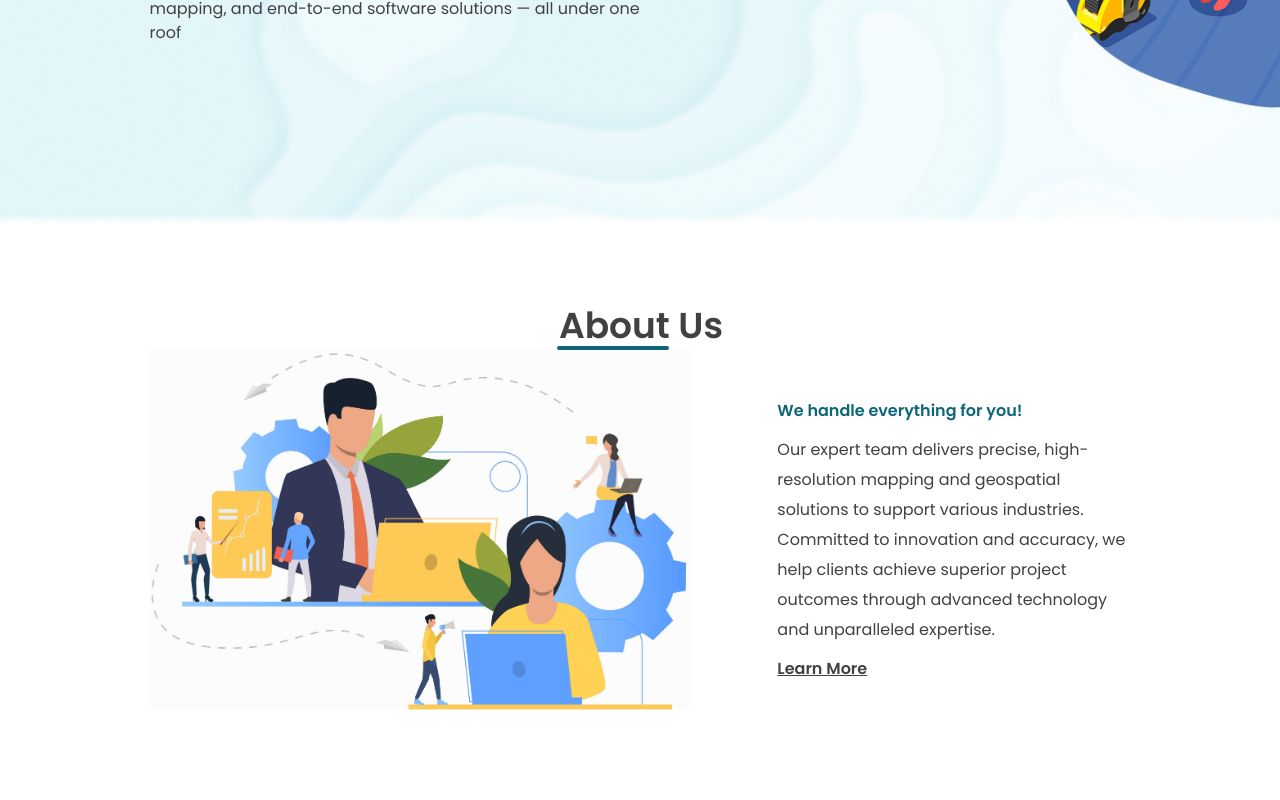
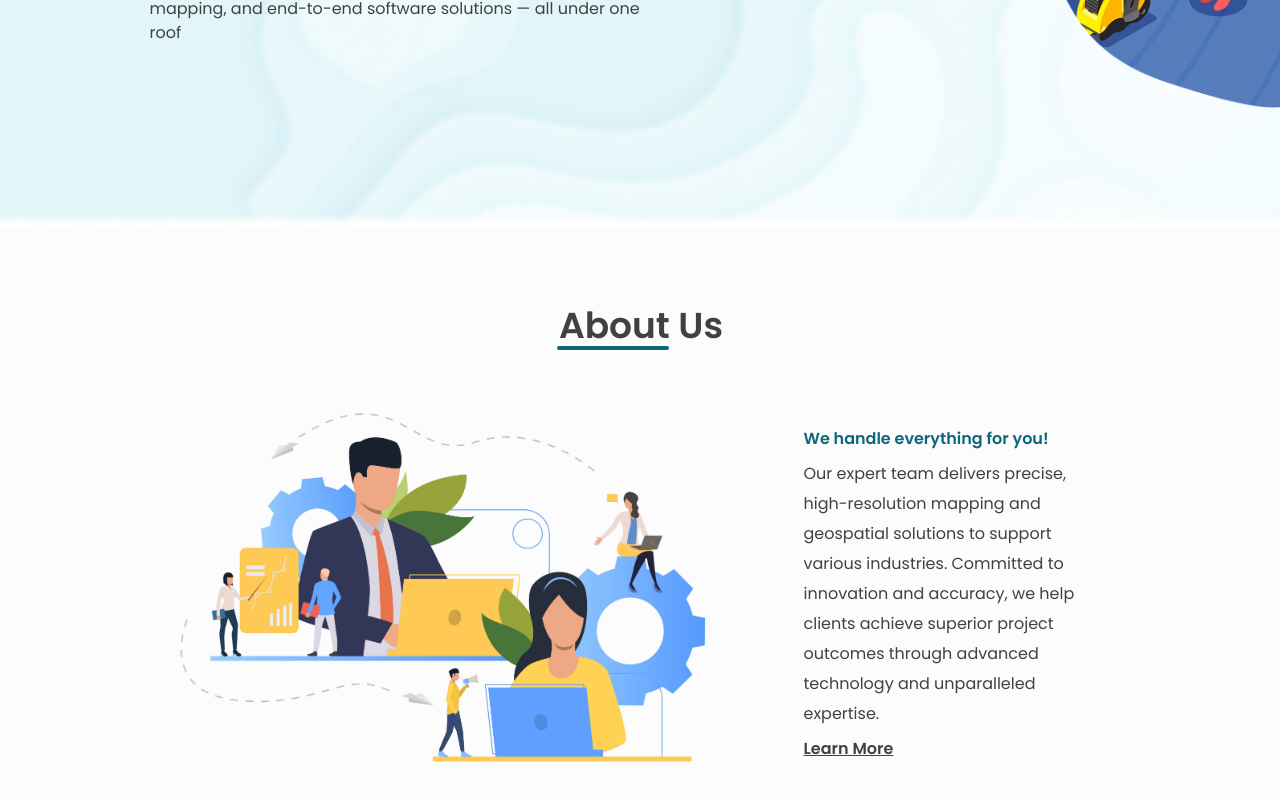
Before and after one commit to guddudash73/TCPL-website, a React (Vite) app: page / in a window 1280 px wide. Shown: the part 574-1374 px from the top of the page. Built offline with nearby package versions, Linux system fonts and the light colour scheme.

Commit message:
fixed the about us part and completed it

```diff
--- a/src/Components/Layout/AboutUs.jsx
+++ b/src/Components/Layout/AboutUs.jsx
@@ -3,23 +3,42 @@ import aboutImage from "../../assets/aboutImage.jpg";
 
 const AboutUs = () => {
   return (
-    <section id="about" className="h-screen w-full">
-      <div className="w-full h-full pt-20  ab-container flex flex-col items-center">
+    <section id="about" className="h-screen w-full overflow-hidden">
+      <div className="w-full h-full pt-20 ab-container flex flex-col items-center gap-10">
+        {/* Heading */}
         <div>
           <h1 className="text-4xl font-primary font-semibold text-para pl-0.5">
             About Us
           </h1>
           <div className="h-[4px] rounded-full w-[7rem] bg-main"></div>
         </div>
-        <div className="flex md:flex-row flex-col w-full items-center justify-center ">
-          <div className="w-[40rem] h-90 flex items-center">
-            <img src={aboutImage} alt="about image" className="h-90" />
+
+        {/* Content - Grid Layout */}
+        <div
+          className="
+            w-full
+            grid
+            grid-cols-1 md:grid-cols-3
+            items-center
+            md:gap-0
+          "
+        >
+          {/* Image column (2 parts of the grid on md+) */}
+          <div className="md:col-span-2 flex items-center md:justify-start justify-center w-full h-full">
+            <img
+              src={aboutImage}
+              alt="about"
+              loading="lazy"
+              className="w-[90%] h-[90%] object-contain object-center rounded-none"
+            />
           </div>
-          <div className="righttext pt-5 flex flex-col gap-3 h-90 w-90 justify-center">
+
+          {/* Text column (1 part of the grid on md+) */}
+          <div className="righttext pt-4 flex flex-col gap-2 w-full h-full justify-center items-center md:items-start">
             <p className="text-main font-primary font-semibold">
               We handle everything for you!
             </p>
-            <p className="text-para font-primary leading-7.5">
+            <p className="text-para font-primary leading-6 md:leading-7.5 text-center md:text-left px-5 md:px-0 md:max-w-70">
               Our expert team delivers precise, high-resolution mapping and
               geospatial solutions to support various industries. Committed to
               innovation and accuracy, we help clients achieve superior project
--- a/src/index.css
+++ b/src/index.css
@@ -4,6 +4,7 @@
 
 body {
   scroll-behavior: smooth;
+  background-color: #fcfcfc;
 }
 
 @custom-variant dark (&:is(.dark *));
```
